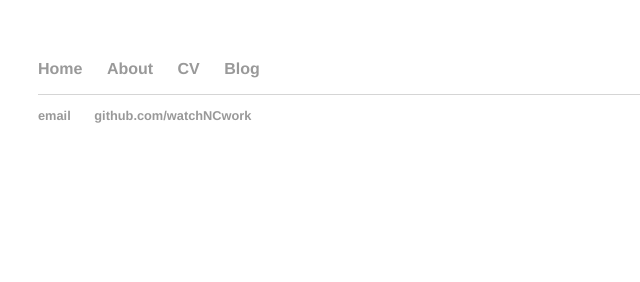
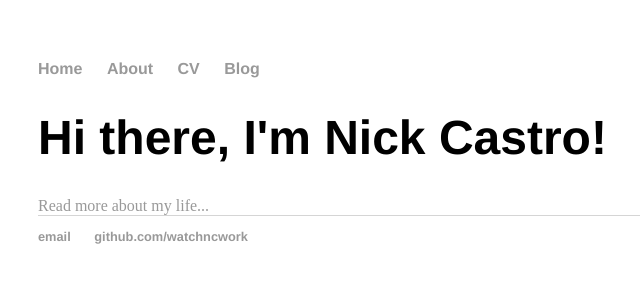
Before and after one commit to watchNCwork/watchNCwork.github.io, a plain HTML site: page index.html in a window 1280 px wide. Shown: the whole page, without its empty margins (154-794 px from the left). Drawn offline with Linux system fonts and the light colour scheme.

Commit message:
Update index.html

```diff
--- a/index.html
+++ b/index.html
@@ -1,7 +1,7 @@
 <!DOCTYPE html>
 <html>
 	<head>
-		<title> Nick Castro's Website </title>
+		<title>Welcome to my Blog</title>
 	</head>
 	<body>
 		<nav>
@@ -12,10 +12,16 @@
         		<li><a href="/blog">Blog</a></li> <link rel="stylesheet" type="text/css" href="/css/main.css">
     		</ul>
 		</nav>
+		<div class="container">
+    		<div class="blurb">
+        		<h1>Hi there, I'm Nick Castro!</h1>
+				<a href="/about">Read more about my life...</a>
+    		</div><!-- /.blurb -->
+		</div><!-- /.container -->
 		<footer>
     		<ul>
-        		<li><a href="mailto:nickcastro27@gmail.com">email</a></li>
-        		<li><a href="https://github.com/watchNCwork">github.com/watchNCwork</a></li>
+        		<li><a href="mailto:nickcastro27@gmail.com@gmail.com">email</a></li>
+        		<li><a href="https://github.com/watchncwork">github.com/watchncwork</a></li>
 			</ul>
 		</footer>
 	</body>
```
